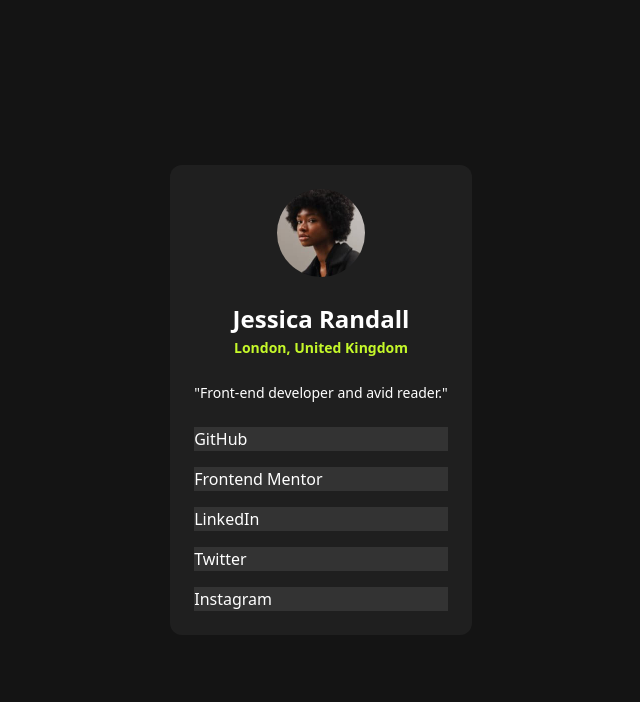
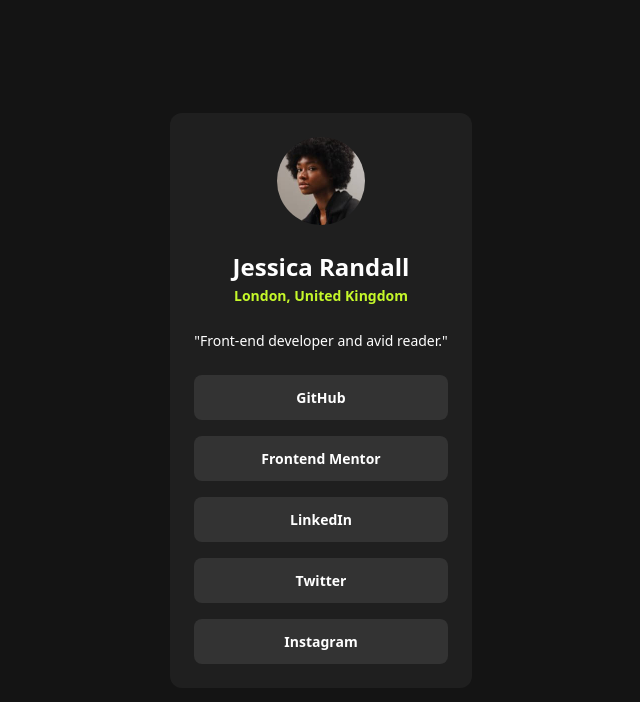
Before and after one commit to JasonY199/social-links-profile, a Next.js app: page / in a window 1280 px wide. Shown: the top 702 px of the page, without its empty margins (319-959 px from the left). Built offline with nearby package versions, Linux system fonts and the light colour scheme.

Commit message:
style SocialLinks

```diff
--- a/components/SocialLink.tsx
+++ b/components/SocialLink.tsx
@@ -5,7 +5,10 @@ interface SocialLinkProps {
 
 export default function SocialLink({ href, children }: SocialLinkProps) {
   return (
-    <a href={href} className="block bg-grey-700">
+    <a
+      href={href}
+      className="block bg-grey-700 p-3 text-center rounded-lg text-sm font-bold leading-normal"
+    >
       {children}
     </a>
   );
```
